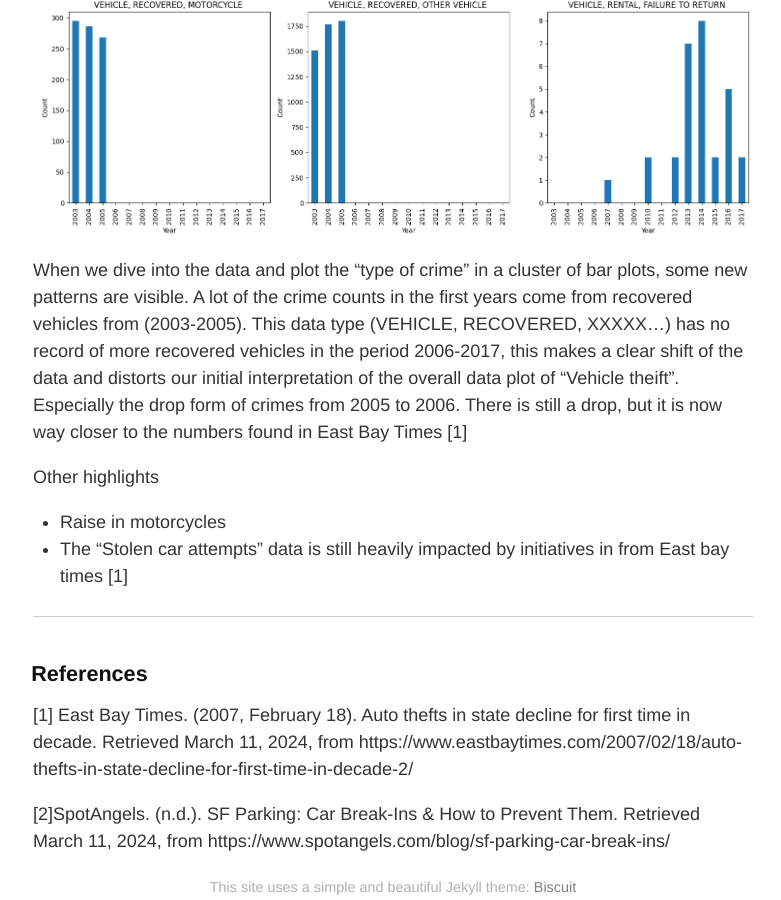
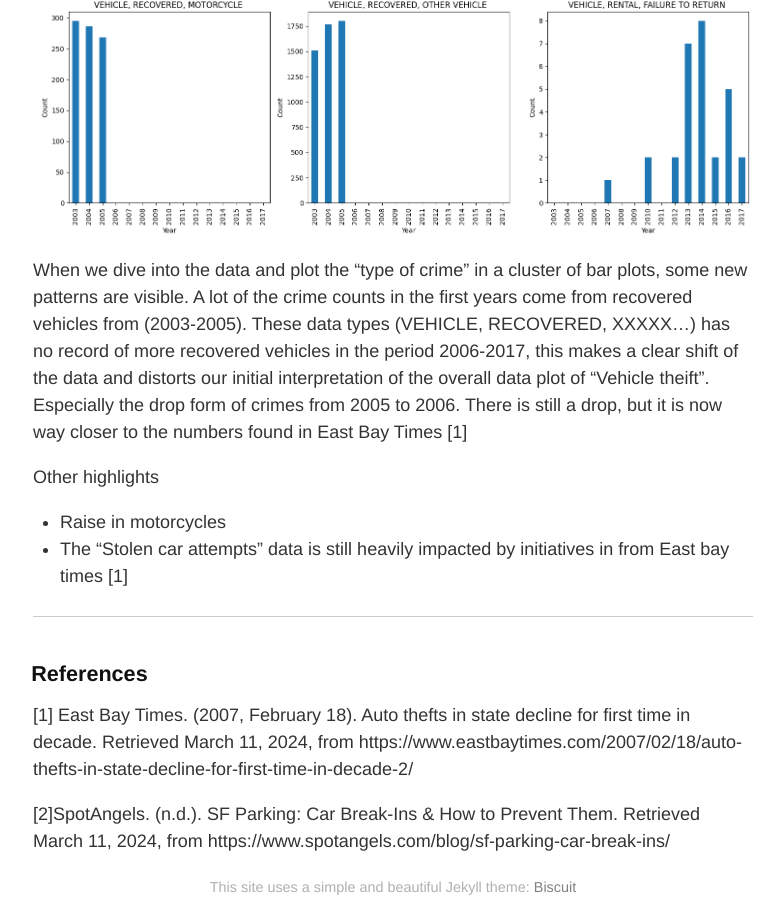
Before and after one commit to Madsem2/Madsem2.github.io, a Jekyll site: the page built from index.md, in a window 1280 px wide and 900 px high, scrolled down 3505 px. Shown: the whole window, without its empty margins (247-1028 px from the left). Built offline with Jekyll 4.4.1, drawn with Linux system fonts in a browser that asks for light colours.

Commit message:
Update index.md

```diff
--- a/index.md
+++ b/index.md
@@ -44,7 +44,7 @@ For this analysis we have chosen to continue with 'Vehicle theft'.
 
 ![This is a bar plot](https://Madsem2.github.io/bar_plot.png)
 
-When we dive into the data and plot the "type of crime" in a cluster of bar plots, some new patterns are visible.  A lot of the crime counts in the first years come from recovered vehicles from (2003-2005). This data type (VEHICLE, RECOVERED, XXXXX...) has no record of more recovered vehicles in the period 2006-2017, this makes a clear shift of the data and distorts our initial interpretation of the overall data plot of "Vehicle theift".
+When we dive into the data and plot the "type of crime" in a cluster of bar plots, some new patterns are visible.  A lot of the crime counts in the first years come from recovered vehicles from (2003-2005). These data types (VEHICLE, RECOVERED, XXXXX...) has no record of more recovered vehicles in the period 2006-2017, this makes a clear shift of the data and distorts our initial interpretation of the overall data plot of "Vehicle theift".
 Especially the drop form of crimes from 2005 to 2006. There is still a drop, but it is now way closer to the numbers found in East Bay Times [1]
 
 
```
